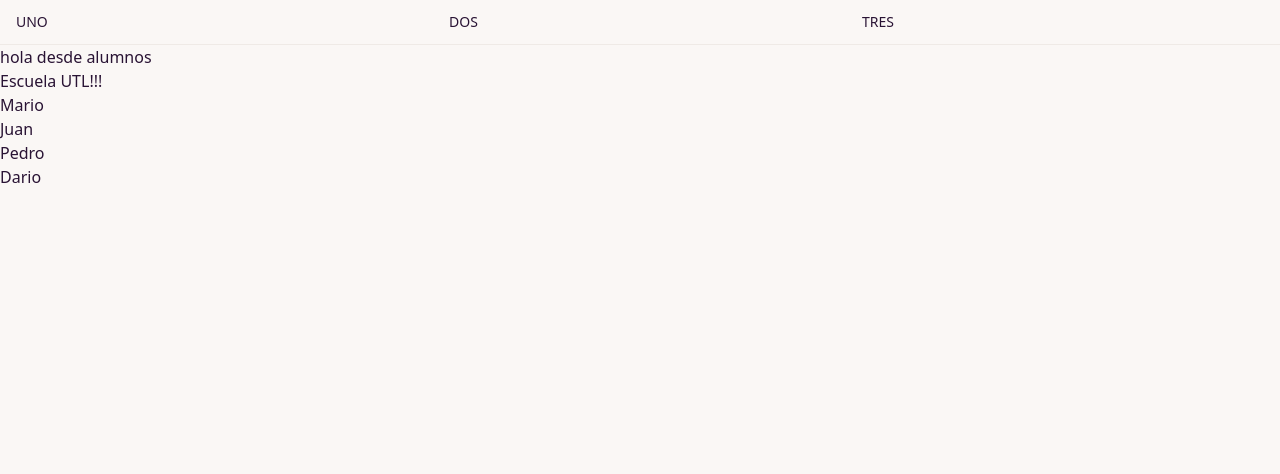
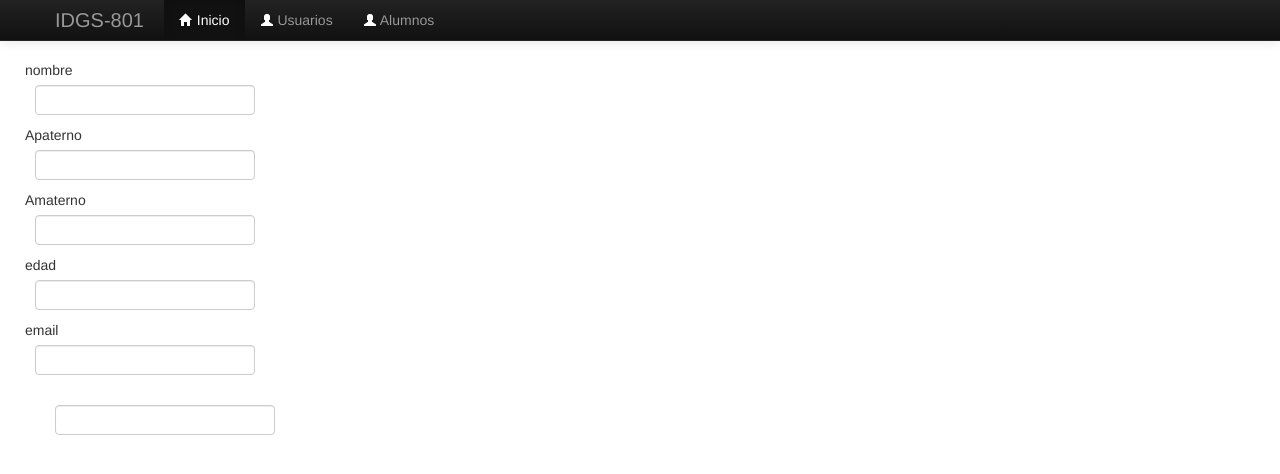
Before and after one commit to IDGS-801-21000016/introFlaskIDGS801, a Flask app: page /alumnos in a window 1280 px wide. Shown: the top 474 px of the page. Run offline with Flask 3, Linux system fonts and the light colour scheme; some libraries are stand-ins or nearby versions.

Commit message:
JURH - 29/1/2024 formulario con flask-WTF y macros

```diff
--- a/forms.py
+++ b/forms.py
@@ -1,11 +1,14 @@
-from dataclasses import dataclass
+
 from flask_wtf import Form
-from wtforms import StringField, TelField, EmailField
+from wtforms import StringField, IntegerField, EmailField
+# importamos los validadores de WTForms
+from wtforms.validators import DataRequired, Email
 
 
 
-@dataclass
 class UserForm(Form):
     nombre = StringField('nombre')
+    a_paterno = StringField('Apaterno')
+    a_materno = StringField('Amaterno')
+    edad = IntegerField('edad')
     email = EmailField('email')
-    a_paterno = StringField('a_paterno')
--- a/main.py
+++ b/main.py
@@ -1,4 +1,5 @@
 from flask import Flask, render_template, request
+from forms import UserForm
 
 app = Flask(__name__)
 
@@ -7,11 +8,16 @@ def index():
 	return render_template('index.html')
 
 
-@app.route('/alumnos')
+@app.route('/alumnos', methods=['GET', 'POST'])
 def alumnos():
-	titulo = "UTL!!!"
-	nombres = ["Mario", "Juan", "Pedro", "Dario"]
-	return render_template('alumnos.html', titulo=titulo, nombres=nombres)
+	# titulo = "UTL!!!"
+	# nombres = ["Mario", "Juan", "Pedro", "Dario"]
+	# return render_template('alumnos.html', titulo=titulo, nombres=nombres)
+	usuario_form = UserForm(request.form)
+	if request.method == 'POST':
+		pass
+
+	return render_template('alumnos.html', form=usuario_form)
 
 @app.route('/maestros')
 def maestros():
--- /dev/null
+++ b/templates/_macros.html
@@ -0,0 +1,18 @@
+{% macro datos(nombre,placeholder, type = "text",class="") %}
+<span>
+	<label for="{{nombre}}">{{nombre}}</label>
+	<input
+		class="{{class}}"
+		type="{{type}}"
+		name="{{nombre}}"
+		id="{{nombre}}"
+		placeholder="{{placeholder}}"
+	/>
+</span>
+
+{% endmacro %} {% macro camposNuevos(field) %}
+
+<td>{{field.label}}</td>
+<dd>{{field(**kwargs) | safe}}</dd>
+
+{% endmacro %}
--- a/templates/alumnos.html
+++ b/templates/alumnos.html
@@ -1,8 +1,28 @@
-{% extends "layout.html" %} {% block content %}
-<h1>hola desde alumnos</h1>
+{% extends "layout2.html" %} {% block content %} {% import
+'_macros.html' as macros %}
 
-<p>Escuela {{titulo}}</p>
+<form action="POST" novalidate>
+	<div class="row control-group">
+		<div class="form-group form-floating">
+			{{macros.camposNuevos(form.nombre, class="form-control")}}
+		</div>
+		<div class="form-group">
+			{{macros.camposNuevos(form.a_paterno, class="form-control")}}
+		</div>
+		<div class="form-group">
+			{{macros.camposNuevos(form.a_materno, class="form-control")}}
+		</div>
+		<div class="form-group">
+			{{macros.camposNuevos(form.edad, class="form-control")}}
+		</div>
+		<div class="form-group">
+			{{macros.camposNuevos(form.email, class="form-control")}}
+		</div>
+	</div>
 
-{% for alumno in nombres %}
-<h3 class="text-md text-primary-500">{{alumno}}</h3>
-{% endfor %} {% endblock %}
+	<!-- {{macros.datos('nombre','John Doe')}}
+	{{macros.datos('sueldo','00.00', 'number')}}
+	{{macros.camposNuevos(form.a_paterno, class="form-group")}} -->
+</form>
+
+{{form.nombre}} {% endblock %}
```
